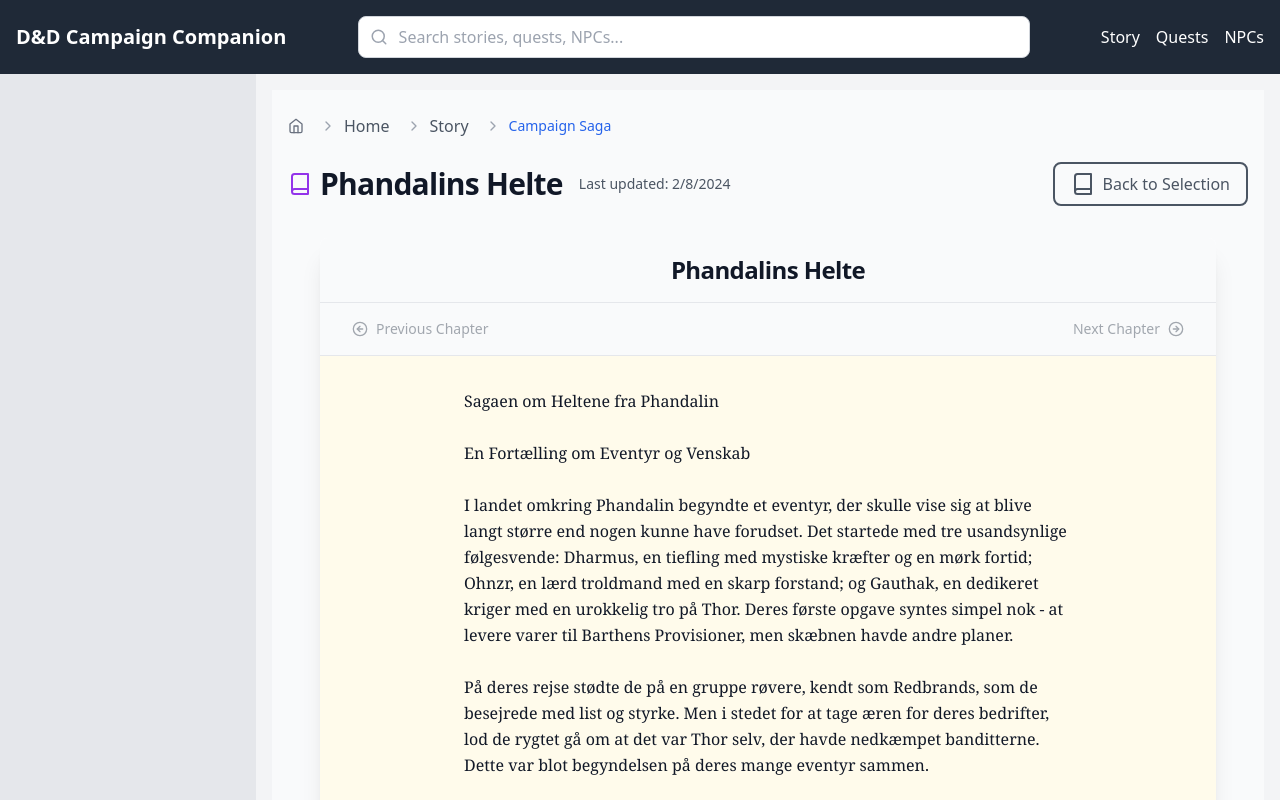
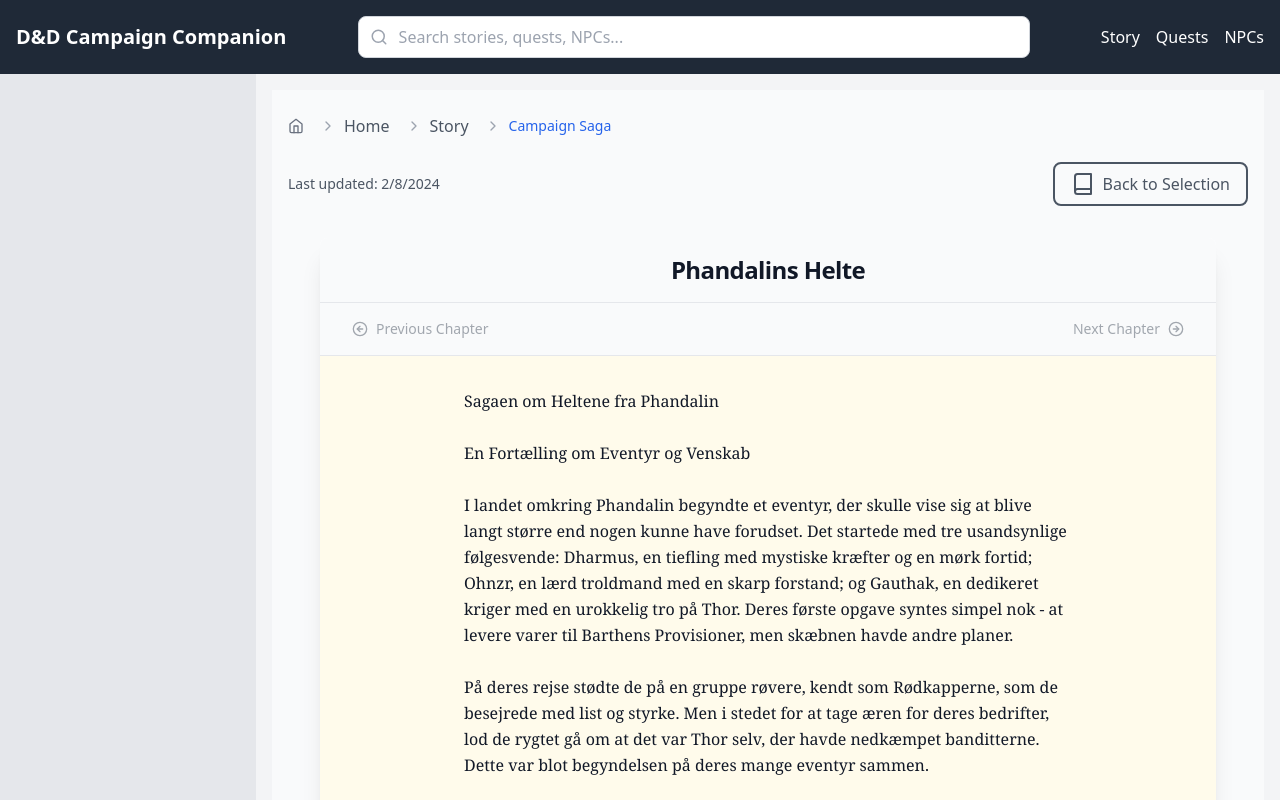
Before and after one commit to Haugenau20/DnDRecap, a React (Create React App) app: page /DnDRecap/story/saga in a window 1280 px wide. Shown: the top 800 px of the page. Built offline with nearby package versions, Linux system fonts and the light colour scheme.

Commit message:
Removed Saga Page title and corrected small errors in the saga text

```diff
--- a/src/pages/story/SagaPage.tsx
+++ b/src/pages/story/SagaPage.tsx
@@ -75,10 +75,6 @@ const SagaPage: React.FC = () => {
         {/* Page Header */}
         <div className="mb-8 flex items-center justify-between">
           <div className="flex items-center gap-4">
-            <div className="flex items-center gap-2">
-              <Book className="text-purple-600" />
-              <Typography variant="h2">{data.title}</Typography>
-            </div>
             <Typography variant="body-sm" color="secondary" className="hidden md:block">
               Last updated: {new Date(data.lastUpdated).toLocaleDateString()}
             </Typography>
```
Also changed, not shown: src/data/story/saga.json (+1 -1 lines).
